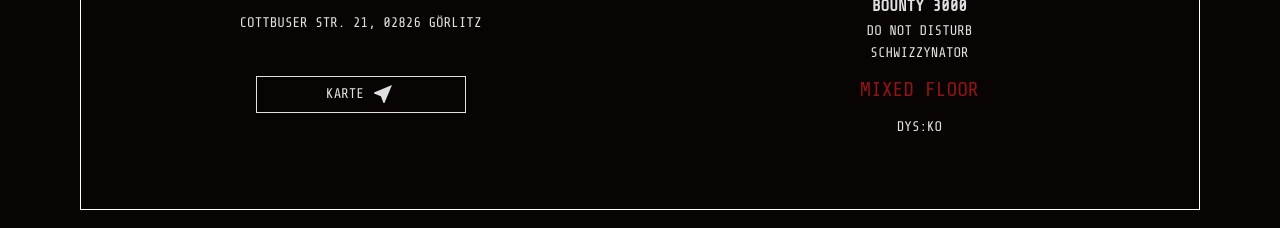
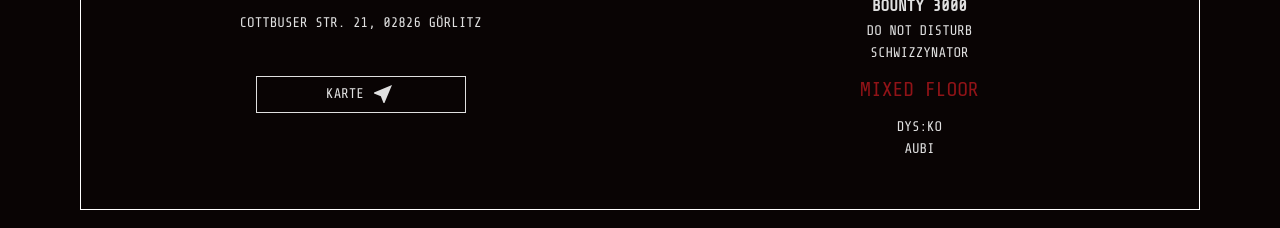
Before and after one commit to Waescheklammer/NocturnalDemons, a React (Create React App) app: page /details in a window 1280 px wide. Shown: the part 1380-1608 px from the top of the page. Built offline with nearby package versions, Linux system fonts and the light colour scheme.

Commit message:
added aubi to lineup

```diff
--- a/src/data/eventinfo/LineUpData.ts
+++ b/src/data/eventinfo/LineUpData.ts
@@ -97,7 +97,12 @@ export const lineUpData: LineUp = {
           name: "DYS:KO",
           time: "01:00",
           genre: "DnB"
-        }
+        },
+        {
+          name: "AUBI",
+          time: "02:30",
+          genre: "DnB",
+        },
       ],
       timetable: "/images/artists/mixed.webp",
     }
```
